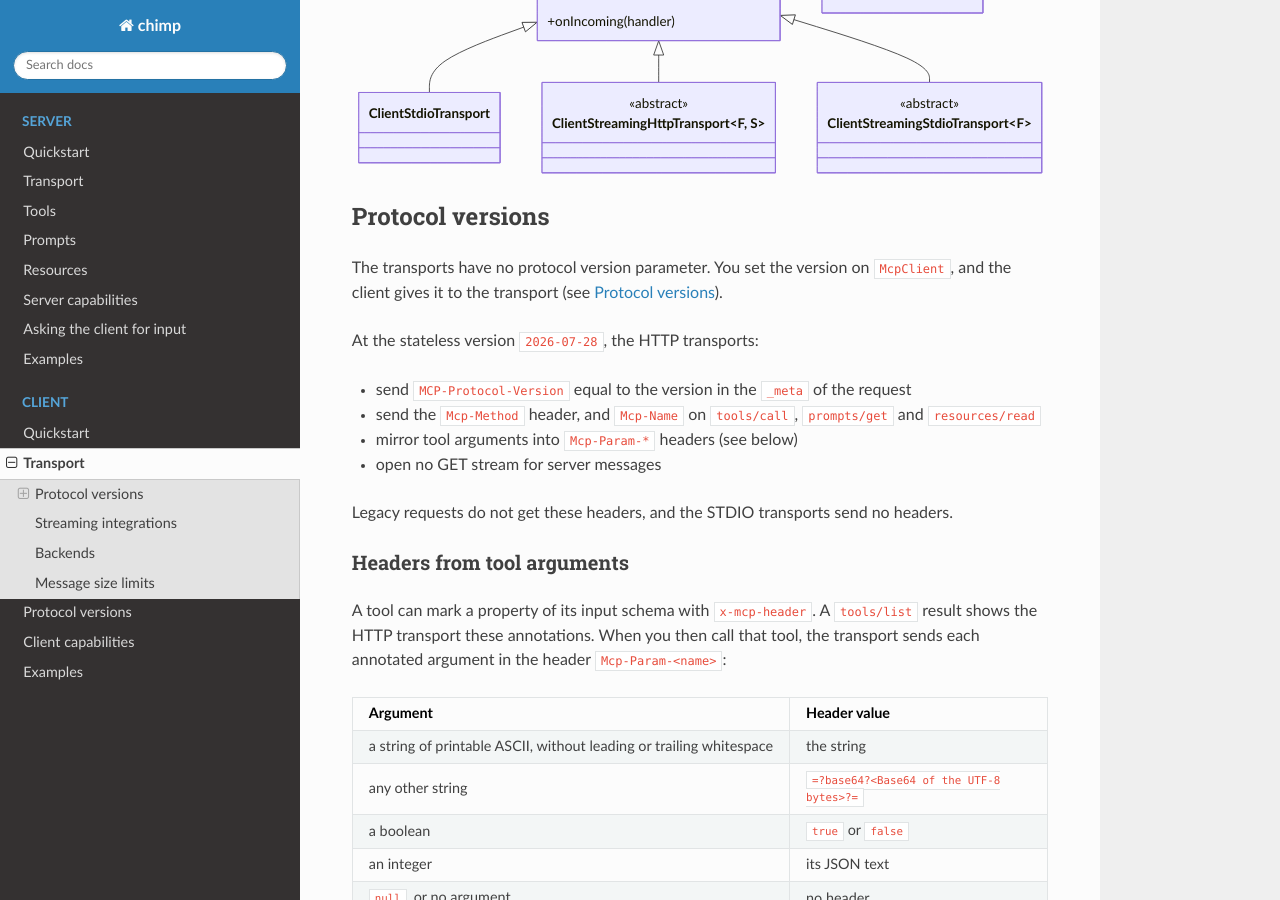
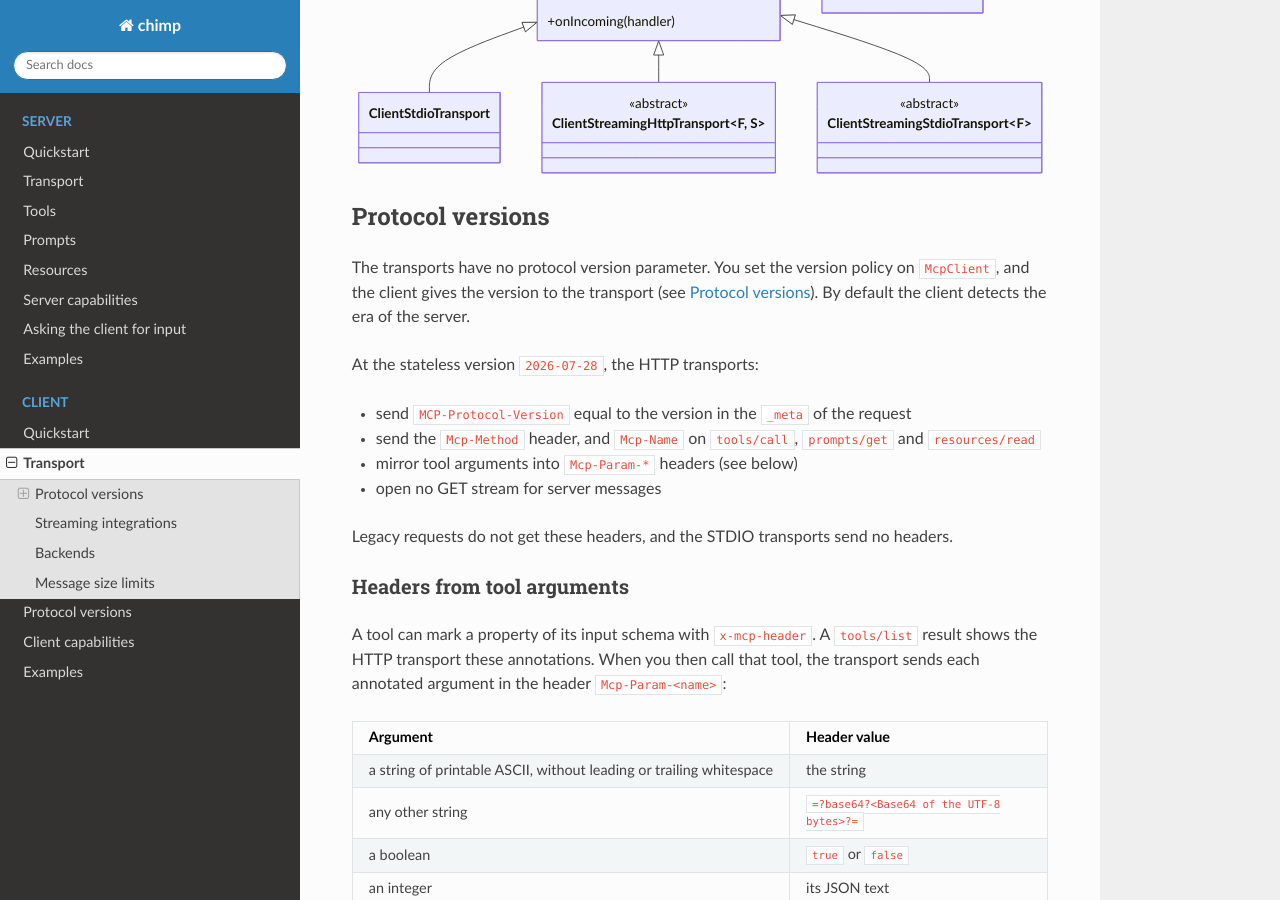
Before and after one commit to softwaremill/chimp, a Sphinx documentation site: the page built from docs/client/transport.md, in a window 1280 px wide and 900 px high, scrolled down 681 px. Built offline with Sphinx 7.4.7 and the Read the Docs theme 3.1.0, drawn with Linux system fonts in a browser that asks for light colours.

Commit message:
feat(T11): detect the server era by default
McpClient's protocolVersion parameter is now a VersionPolicy: a fixed
ProtocolVersion (as before, no detection) or DetectVersion, the new
default. Code that passes a ProtocolVersion compiles unchanged.

With DetectVersion the first request is server/discover at 2026-07-28,
over HTTP and stdio. A discover result or a stateless error (-32020,
-32021, -32022) means a modern server: the client uses the stateless
wire and negotiates on -32022. Any other outcome (another JSON-RPC
error, an HTTP error without a modern body, a failed send, a timeout,
a result that is not a discover result) means a legacy server: the
client sends initialize at 2025-11-25. A modern server that lists only a
common legacy version gets initialize at that version; one that shares
no version fails with McpUnsupportedProtocolVersionException naming both
lists. The decision is made once per client.

The streaming HTTP transports no longer let the response to
server/discover start their GET listener, so a legacy server's GET
stream opens after initialize, with its session. The ZIO listener is
forked interruptibly: ZioClientHttpTransport.scoped acquires the
transport uninterruptibly, and a listener that never saw a session kept
the scope from closing.

Tests cover the compatibility matrix (modern, legacy and dual-era
clients against modern, legacy and dual-era servers) and the detection
outcomes; the integration tests against the legacy everything server
pass with the default policy.

```diff
--- a/docs/client/transport.md
+++ b/docs/client/transport.md
@@ -36,7 +36,7 @@ classDiagram
 
 ## Protocol versions
 
-The transports have no protocol version parameter. You set the version on `McpClient`, and the client gives it to the transport (see [Protocol versions](protocol.md)).
+The transports have no protocol version parameter. You set the version policy on `McpClient`, and the client gives the version to the transport (see [Protocol versions](protocol.md)). By default the client detects the era of the server.
 
 At the stateless version `2026-07-28`, the HTTP transports:
 
```
Also changed, not shown: docs/client/protocol.md (+17 -1 lines), 13 other files.
